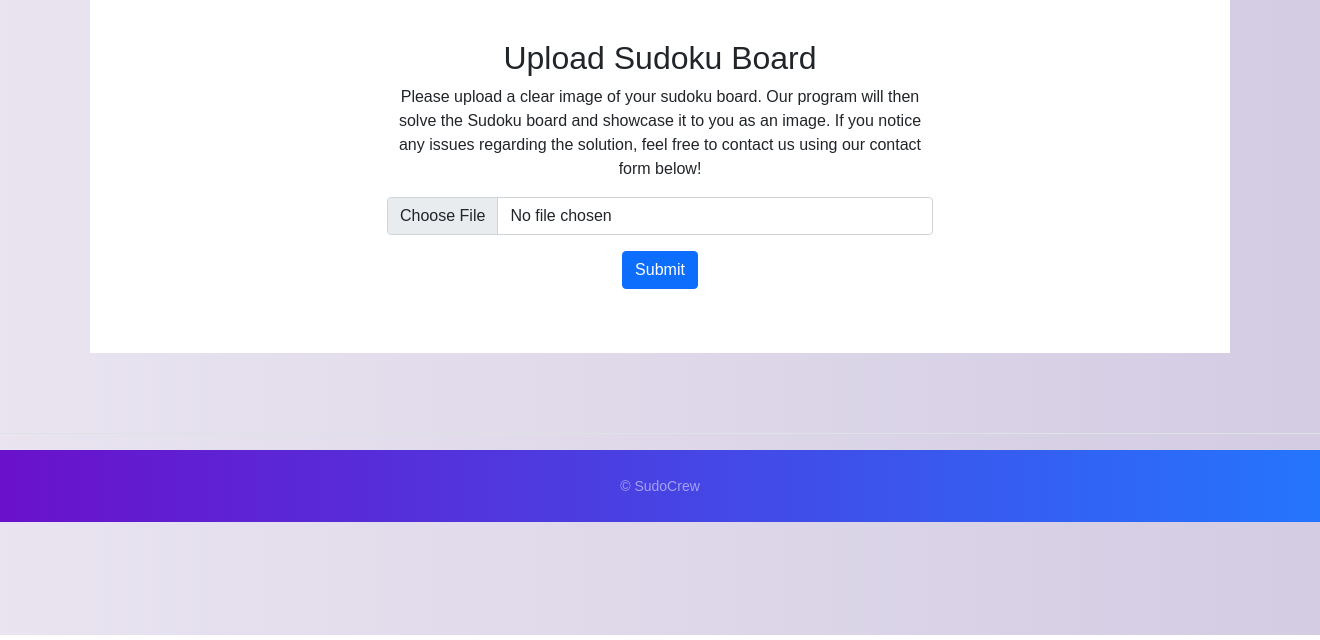
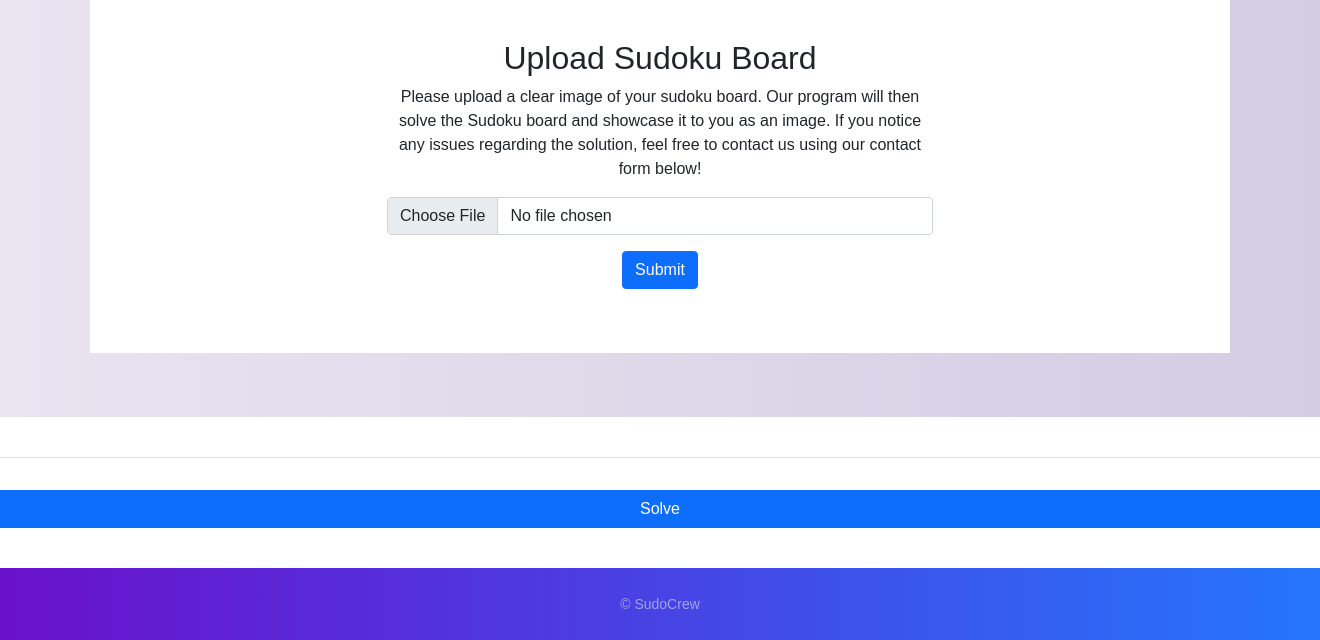
Before and after one commit to RashadBhuiyan/sudokusolver_l02_grp08, a Flask app: template src/flask_app/templates/upload.html in a window 1320 px wide; the page is wider, and only the part inside the window is pictured. Shown: the part 165-805 px from the top of that part. Run offline with Flask 2, Linux system fonts and the light colour scheme; the template is opened without the code that fills it: most values are stand-ins (such as "Sample title", 1, 10 or a date in 2020).

Commit message:
added ability to modify sudoku board before letting program solve

```diff
--- a/src/flask_app/main.py
+++ b/src/flask_app/main.py
@@ -17,6 +17,25 @@
 def upload():
     return render_template("upload.html", empty=True)
 
+@app.route("/solve.html", methods = ["POST"])
+def solveroute():
+    board = [[0, 0, 0, 0, 0, 0, 0, 0, 0],
+        [0, 0, 0, 0, 0, 0, 0, 0, 0],
+        [0, 0, 0, 0, 0, 0, 0, 0, 0],
+        [0, 0, 0, 0, 0, 0, 0, 0, 0],
+        [0, 0, 0, 0, 0, 0, 0, 0, 0],
+        [0, 0, 0, 0, 0, 0, 0, 0, 0],
+        [0, 0, 0, 0, 0, 0, 0, 0, 0],
+        [0, 0, 0, 0, 0, 0, 0, 0, 0],
+        [0, 0, 0, 0, 0, 0, 0, 0, 0]]
+    for row in range(9):
+        for column in range(9):
+            value = request.form.get(str(row) + "," + str(column))
+            board[row][column] = int(value) if value != "" else 0
+
+    solve(board)
+    return render_template("upload.html", solvedBoard=board)
+
 @app.route("/submit.html", methods = ["POST"])
 def submit():
     # store the file in an image
@@ -28,7 +47,7 @@
     # store the board and solve it
     bo = results.getConfidentResults(0.75)
     convertedBo = convertInput(bo)
-    solve(convertedBo)
+    # solve(convertedBo)
 
     return render_template("upload.html", solvedBoard=convertedBo)
 
--- a/src/flask_app/templates/upload.html
+++ b/src/flask_app/templates/upload.html
@@ -19,15 +19,32 @@
               <input type="submit" value="Submit" class="btn btn-primary my-3">
             </div>
             <img id="frame" src="" class="img-fluid" alt="" />
+          </form>
     </section>
-    <div class="pt-3">
-      <table id="sudoku-board" class="table">
-
-      </table>
-    </div>
+    <form id="sudoku-form" class="pt-3" action="solve.html" method="POST">
+      <div class="row py-lg-4 bg-white">
+        <table id="sudoku-board" class="table"></table>
+        <input type="submit" value="Solve" class="btn btn-primary my-3">
+      </div>
+    </form>
 
     <script>
-      var output = {{ solvedBoard }}
+      var output = {{solvedBoard}}
+      // var output;
+      // const isEmpty = {{empty}}
+      // if(isEmpty) {
+      //   output = [[0, 0, 0, 0, 0, 0, 0, 0, 0],
+      //   [0, 0, 0, 0, 0, 0, 0, 0, 0],
+      //   [0, 0, 0, 0, 0, 0, 0, 0, 0],
+      //   [0, 0, 0, 0, 0, 0, 0, 0, 0],
+      //   [0, 0, 0, 0, 0, 0, 0, 0, 0],
+      //   [0, 0, 0, 0, 0, 0, 0, 0, 0],
+      //   [0, 0, 0, 0, 0, 0, 0, 0, 0],
+      //   [0, 0, 0, 0, 0, 0, 0, 0, 0],
+      //   [0, 0, 0, 0, 0, 0, 0, 0, 0],]
+      // } else {
+      //   output =  {{ solvedBoard }};
+      // }
       function preview() {
           frame.src = URL.createObjectURL(event.target.files[0]);
       }
@@ -59,6 +76,7 @@
                 const columnIndex = (column * 3) + iColumn;
                 const value = board[rowIndex][columnIndex];
                 input.value = value > 0 ? value : "";
+                input.name = rowIndex + "," + columnIndex;
                 innerColumn.append(input);
                 innerRow.append(innerColumn);
               }
```
